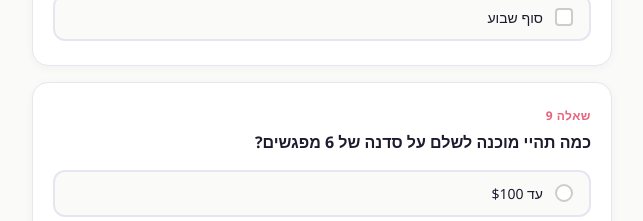
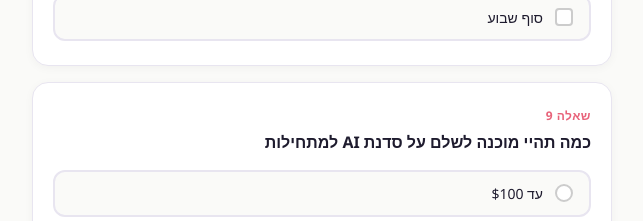
Before and after one commit to katzanat/wai-survey, a Next.js app: page / in a window 1280 px wide. Shown: the part 4320-4541 px from the top of the page, without its empty margins (318-961 px from the left). Built offline with nearby package versions, Linux system fonts and the light colour scheme.

Commit message:
Update price question text

```diff
--- a/app/page.tsx
+++ b/app/page.tsx
@@ -39,7 +39,7 @@ const content = {
       { id: "topics", label: "שאלה 6", type: "checkbox", text: "אילו נושאים היית רוצה ללמוד? (אפשר כמה)", options: ["מה זה AI ואיך זה עובד", "איך לשאול AI נכון (פרומפטינג)", "AI לחיי יומיום (תכנון, בית ספר)", "AI לקריירה (CV, ראיון, כתיבה)", "יצירת תוכן (סושיאל, מצגות)", "AI לעסק קטן / פרילנס"], otherOption: "אחר (כתבי בעצמך)" },
       { id: "format", label: "שאלה 7", type: "checkbox", text: "מה הפורמט שהכי נוח לך? (אפשר כמה)", options: ["מפגשים פנים אל פנים", "מפגשים חיים אונליין (Zoom)", "סרטונים מוקלטים — מתי שנוח לי", "שילוב — מפגשים חיים + סרטונים", "קבוצת WhatsApp עם למידה שוטפת"] },
       { id: "timing", label: "שאלה 8", type: "checkbox", text: "מתי נוח לך ללמוד?", options: ["בוקר (9–12)", "אחה״צ (12–16)", "ערב (20–22)", "סוף שבוע"] },
-      { id: "price", label: "שאלה 9", type: "radio", text: "כמה תהיי מוכנה לשלם על סדנה של 6 מפגשים?", options: ["עד $100", "$100–$150", "$150–$200", "יותר מ-$200 אם שווה את זה"] },
+      { id: "price", label: "שאלה 9", type: "radio", text: "כמה תהיי מוכנה לשלם על סדנת AI למתחילות", options: ["עד $100", "$100–$150", "$150–$200", "יותר מ-$200 אם שווה את זה"] },
       { id: "likely", label: "שאלה 10", type: "scale", text: "כמה סביר שתצטרפי לסדנה כזו?", low: "ממש לא סביר", high: "בטוח שכן!" },
       { id: "open", label: "שאלה 11", type: "text", text: "יש משהו שחשוב לך שאדע? (רשות)", placeholder: "כתבי כאן..." }
     ]
```
